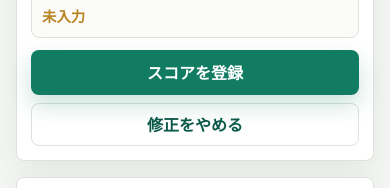
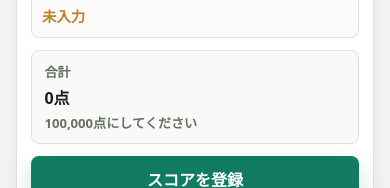
Before and after one commit to kT-hub-glitch/mahjon-total, a plain HTML site: page index.html in a window 390 px wide. Shown: the part 1480-1668 px from the top of the page. Drawn offline with Linux system fonts and the light colour scheme.

Commit message:
Require 100000 point total before saving

```diff
--- a/app.js
+++ b/app.js
@@ -1,4 +1,5 @@
 const STORAGE_KEY = "mahjong-tournament-scoreboard-v1";
+const REQUIRED_TOTAL_SCORE = 100000;
 const FIXED_SETTINGS = {
   tournamentName: "麻雀大会",
   startScore: 25000,
@@ -30,6 +31,7 @@ const els = {
   matchMemo: document.querySelector("#matchMemo"),
   matchCount: document.querySelector("#matchCount"),
   seatRows: document.querySelector("#seatRows"),
+  scoreTotal: document.querySelector("#scoreTotal"),
   seatTemplate: document.querySelector("#seatTemplate"),
   standingsBody: document.querySelector("#standingsBody"),
   matchHistory: document.querySelector("#matchHistory"),
@@ -281,6 +283,25 @@ function updateSeatPreview() {
   rankSeats(seats).forEach((seat) => {
     seat.row.querySelector(".seat-preview").textContent = seat.rawScore === "" ? "未入力" : formatPoint(seat.point);
   });
+  updateScoreTotal(seats);
+}
+
+function updateScoreTotal(seats) {
+  const enteredSeats = seats.filter((seat) => seat.rawScore !== "");
+  const total = enteredSeats.reduce((sum, seat) => sum + Number(seat.score), 0);
+  const complete = enteredSeats.length === 4;
+  const valid = complete && total === REQUIRED_TOTAL_SCORE;
+  els.scoreTotal.classList.toggle("valid", valid);
+  els.scoreTotal.classList.toggle("invalid", complete && !valid);
+  els.scoreTotal.querySelector("strong").textContent = `${total.toLocaleString("ja-JP")}点`;
+  const diff = REQUIRED_TOTAL_SCORE - total;
+  const message =
+    diff === 0
+      ? "合計OK"
+      : diff > 0
+        ? `あと${diff.toLocaleString("ja-JP")}点`
+        : `${Math.abs(diff).toLocaleString("ja-JP")}点超過`;
+  els.scoreTotal.querySelector("small").textContent = complete || total > 0 ? message : "100,000点にしてください";
 }
 
 function renderAll() {
@@ -337,6 +358,10 @@ function collectMatchForm() {
   }
   if (seats.some((seat) => !Number.isFinite(seat.score))) {
     throw new Error("素点を入力してください。");
+  }
+  const total = seats.reduce((sum, seat) => sum + Number(seat.score), 0);
+  if (total !== REQUIRED_TOTAL_SCORE) {
+    throw new Error(`4人の合計点が100,000点になるように入力してください。現在は${total.toLocaleString("ja-JP")}点です。`);
   }
   return {
     id: crypto.randomUUID(),
--- a/index.html
+++ b/index.html
@@ -8,7 +8,7 @@
       name="description"
       content="麻雀大会の選手、半荘結果、順位点、合計ポイントをブラウザだけで集計できます。"
     />
-    <link rel="stylesheet" href="./style.css?v=20260824-tabs-edit" />
+    <link rel="stylesheet" href="./style.css?v=20260824-total-check" />
   </head>
   <body>
     <header class="app-header">
@@ -69,6 +69,11 @@
               </label>
             </div>
             <div id="seatRows" class="seat-rows"></div>
+            <div id="scoreTotal" class="score-total" aria-live="polite">
+              <span>合計</span>
+              <strong>0点</strong>
+              <small>100,000点にしてください</small>
+            </div>
             <div class="form-actions">
               <button id="submitMatchButton" class="primary-button" type="submit">スコアを登録</button>
               <button id="cancelEditButton" class="ghost-button" type="button" hidden>修正をやめる</button>
@@ -126,6 +131,6 @@
       </div>
     </template>
 
-    <script src="./app.js?v=20260824-tabs-edit" defer></script>
+    <script src="./app.js?v=20260824-total-check" defer></script>
   </body>
 </html>
--- a/style.css
+++ b/style.css
@@ -316,6 +316,46 @@ select:focus {
   text-align: right;
 }
 
+.score-total {
+  display: grid;
+  grid-template-columns: auto 1fr auto;
+  align-items: center;
+  gap: 0.6rem;
+  border: 1px solid var(--line);
+  border-radius: 8px;
+  background: #f9faf8;
+  padding: 0.7rem 0.8rem;
+}
+
+.score-total span,
+.score-total small {
+  color: var(--muted);
+  font-size: 0.82rem;
+  font-weight: 800;
+}
+
+.score-total strong {
+  text-align: right;
+}
+
+.score-total.valid {
+  border-color: rgba(18, 124, 99, 0.35);
+  background: rgba(18, 124, 99, 0.08);
+}
+
+.score-total.valid small {
+  color: var(--accent-dark);
+}
+
+.score-total.invalid {
+  border-color: rgba(180, 35, 24, 0.35);
+  background: #fff1ef;
+}
+
+.score-total.invalid small {
+  color: var(--danger);
+}
+
 .table-wrap {
   overflow-x: auto;
 }
@@ -482,6 +522,15 @@ tbody tr:first-child td {
     text-align: left;
   }
 
+  .score-total {
+    grid-template-columns: 1fr;
+    gap: 0.25rem;
+  }
+
+  .score-total strong {
+    text-align: left;
+  }
+
   table {
     min-width: 0;
   }
```
Also changed, not shown: 1 other file.
